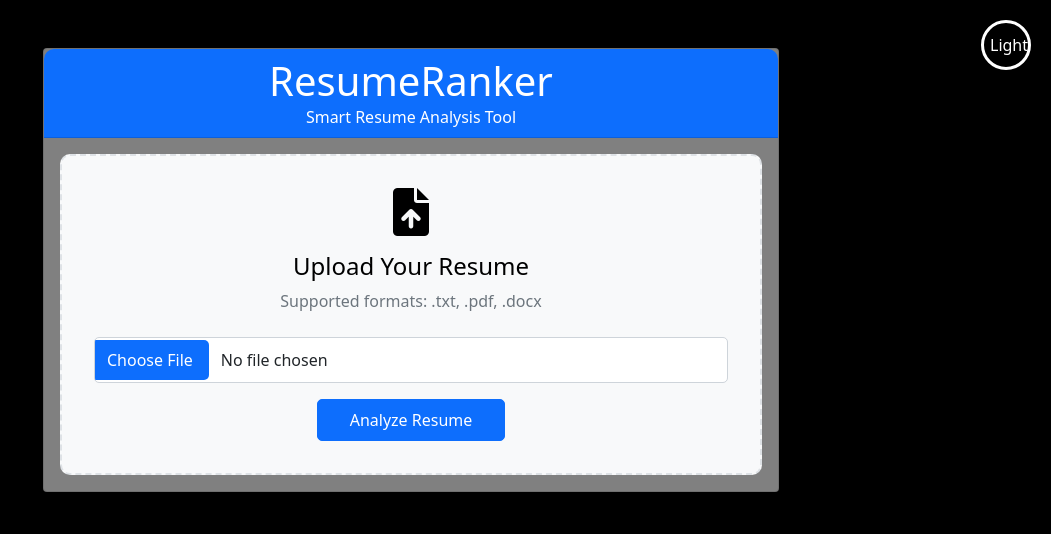
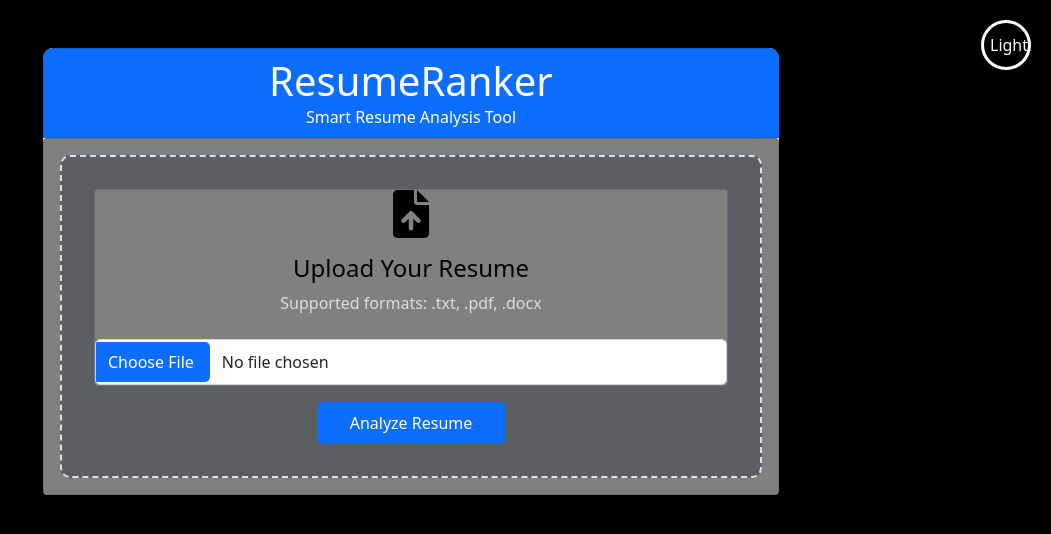
Before and after one commit to imBharathkumarp/ResumeRanker, a plain HTML site: page frontend/index.html in a window 1280 px wide. Both pictures are taken after a click on the button "Dark". Shown: the whole page, without its empty margins (229-1280 px from the left). Drawn offline with nearby package versions, Linux system fonts and the light colour scheme.

Commit message:
The card goes gray

```diff
--- a/frontend/script.js
+++ b/frontend/script.js
@@ -6,8 +6,9 @@ document.addEventListener('DOMContentLoaded', () => {
     const error = document.getElementById('error');
     const themeButton = document.getElementById('themeButton');
     const body = document.querySelector('body');
-    const card = document.querySelector('#contCard');
+    const cards = document.querySelectorAll('.card div');
     const uploadCont = document.querySelector(".upload-container");
+    const muted_text = document.querySelector(".text-muted")
 
 
     var darkMode = false;
@@ -19,10 +20,18 @@ document.addEventListener('DOMContentLoaded', () => {
             themeButton.innerText="Light";
             body.classList.remove("light-body");
             body.classList.add("dark-body");
-            card.classList.remove('card');
-            card.classList.add('dark-card');
+            // card.classList.remove('card');
+            // card.classList.add('dark-card');
             uploadCont.classList.remove('card');
             uploadCont.classList.add('dark-card');
+            uploadCont.classList.remove('upload-container');
+            uploadCont.classList.add('dark-upload');
+            cards.forEach(element => {
+                element.classList.remove("card");
+                element.classList.add("dark-card");
+            });
+            muted_text.classList.remove("text-muted");
+            muted_text.classList.add("dark-muted");
         }
         else{
             themeButton.classList.remove("lightButton");
@@ -30,8 +39,18 @@ document.addEventListener('DOMContentLoaded', () => {
             themeButton.innerText="Dark";
             body.classList.remove("dark-body");
             body.classList.add("light-body");
-            card.classList.remove('dark-card');
-            card.classList.add('card');
+            // card.classList.remove('dark-card');
+            // card.classList.add('card');
+            uploadCont.classList.remove('dark-card');
+            uploadCont.classList.add('card');
+            uploadCont.classList.remove('dark-upload');
+            uploadCont.classList.add('upload-container');
+            cards.forEach(element => {
+                element.classList.remove("dark-card");
+                element.classList.add("card");
+            });
+            muted_text.classList.remove("dark-muted");
+            muted_text.classList.add("text-muted");
         }
     })
 
--- a/frontend/style.css
+++ b/frontend/style.css
@@ -6,6 +6,10 @@
 .dark-body {
   background-color: black;
   color: white;
+}
+
+.dark-muted{
+    color: rgb(221, 221, 221);
 }
 
 .card {
@@ -29,6 +33,7 @@ i {
   background-clip: border-box;
   border: 1px solid rgba(0, 0, 0, 0.125);
   border-radius: 0.25rem;
+  color: white;
 }
 
 .darkButton {
@@ -38,6 +43,14 @@ i {
   height: 50px;
   width: 50px;
   border-radius: 50%;
+}
+
+.dark-upload {
+  padding: 2rem;
+  border: 2px dashed #dee2e6;
+  border-radius: 10px;
+  background-color: #5b5f63;
+  transition: all 0.3s ease;
 }
 
 .lightButton {
```
